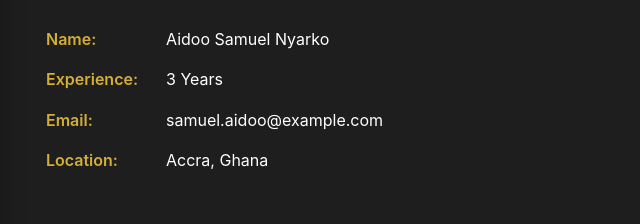
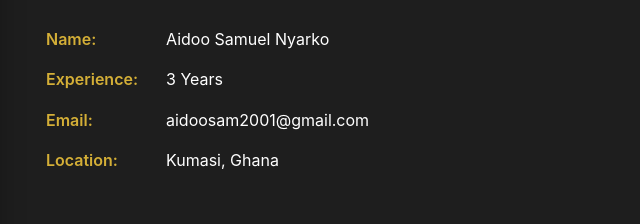
Before and after one commit to FutureGuardian-15/TymeWeb, a plain HTML site: page index.html in a window 1280 px wide. Shown: the part 1481-1705 px from the top of the page, 619-1259 px from the left. Drawn offline with Linux system fonts and the light colour scheme; files whose address does not match are found by name.

Commit message:
Update index.html

```diff
--- a/index.html
+++ b/index.html
@@ -619,11 +619,11 @@
                         </div>
                         <div class="info-item">
                             <span>Email:</span>
-                            <span>samuel.aidoo@example.com</span>
+                            <span>aidoosam2001@gmail.com</span>
                         </div>
                         <div class="info-item">
                             <span>Location:</span>
-                            <span>Accra, Ghana</span>
+                            <span>Kumasi, Ghana</span>
                         </div>
                     </div>
                 </div>
```
